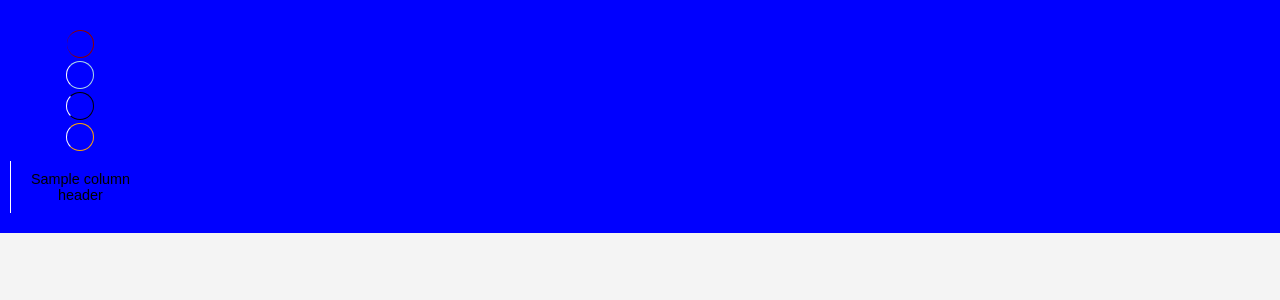
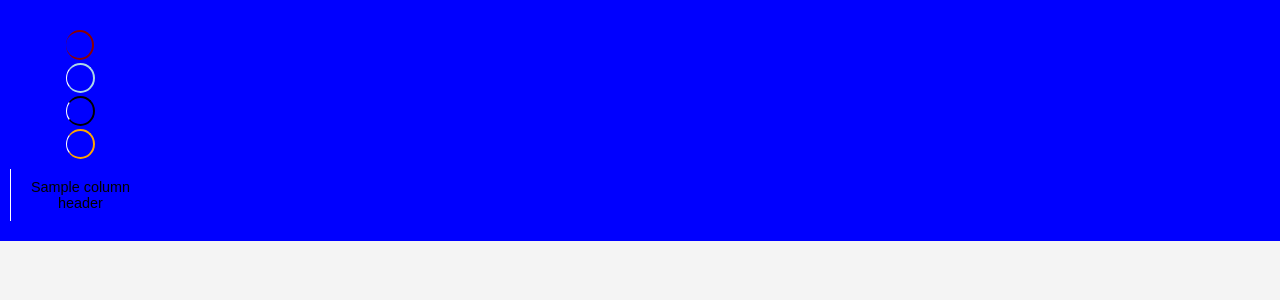
Before and after one commit to artificialname/boardgame, a Flask app: template templates/index.html in a window 1280 px wide. Shown: the top 300 px of the page. Run offline with Flask 3, Linux system fonts and the light colour scheme; the template is opened without the code that fills it: most values are stand-ins (such as "Sample title", 1, 10 or a date in 2020).

Commit message:
Update index.html

```diff
--- a/templates/index.html
+++ b/templates/index.html
@@ -48,7 +48,7 @@
 .circle-container {
     display: flex;
     flex-direction: row; /* Ensures horizontal alignment */
-    justify-content: center;
+    justify-content: left;
     align-items: center;
     gap: 3px; /* Space between circles */
     flex-wrap: nowrap; /* Prevents wrapping */
@@ -58,7 +58,7 @@
     width: 6px;  /* Half the original size */
     height: 6px;
     border-radius: 50%;
-    border: 1px solid;
+    border: 2px solid;
     background-color: white;
     cursor: pointer;
 }
```
